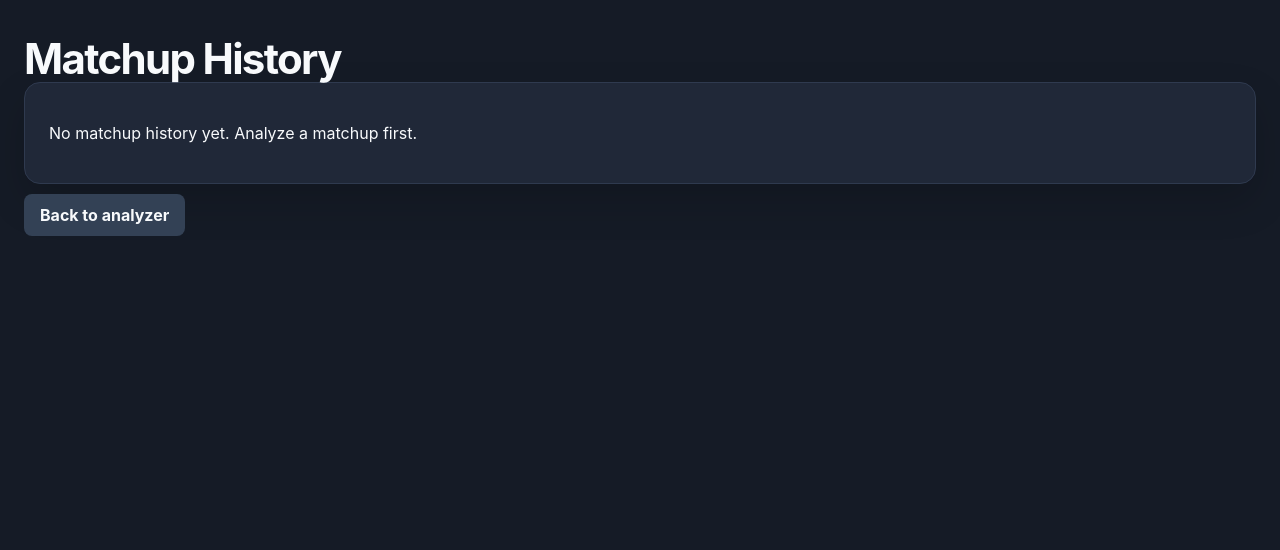
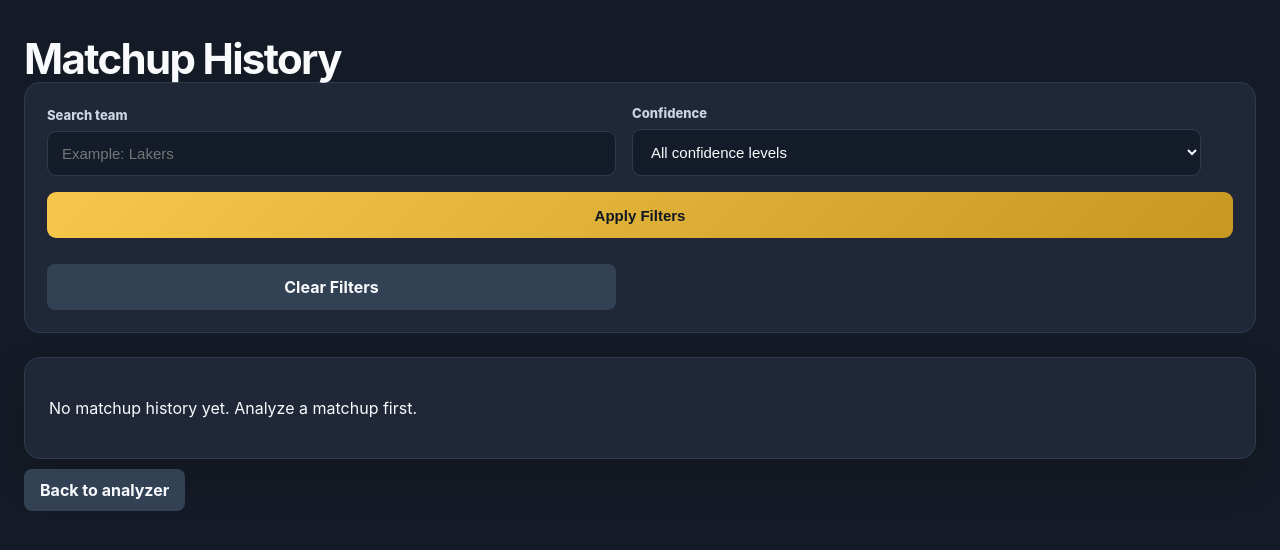
Before and after one commit to krugereth/nba_matchup_analyzer, a Flask app: page /history in a window 1280 px wide. Shown: the part 64-614 px from the top of the page. Run offline with Flask 3, Linux system fonts and the light colour scheme; data that the repository does not hold is empty.

Commit message:
add a search and filter by confidence levels for matchup history

```diff
--- a/app.py
+++ b/app.py
@@ -115,8 +115,23 @@
 
 @app.route("/history", methods=["GET"])
 def history():
-    matchups = get_recent_matchups()
-    return render_template("history.html", matchups=matchups)
+    team_query = request.args.get("team", "").strip()
+    confidence_filter = request.args.get("confidence", "").strip()
+
+    if confidence_filter not in ["Low", "Medium", "High"]:
+        confidence_filter = None
+
+    matchups = get_recent_matchups(
+        team_query=team_query,
+        confidence_filter=confidence_filter
+    )
+
+    return render_template(
+        "history.html",
+        matchups=matchups,
+        team_query=team_query,
+        confidence_filter=confidence_filter
+    )
 
 @app.route("/history/<int:matchup_id>/delete", methods=["POST"])
 def delete_history_item(matchup_id):
--- a/database.py
+++ b/database.py
@@ -58,21 +58,46 @@
     connection.close()
 
 
-def get_recent_matchups(limit=10):
+def get_recent_matchups(limit=20, team_query=None, confidence_filter=None):
     connection = get_connection()
     connection.row_factory = sqlite3.Row
     cursor = connection.cursor()
 
-    cursor.execute("""
+    query = """
         SELECT *
         FROM matchup_history
+        WHERE 1 = 1
+    """
+
+    params = []
+
+    if team_query:
+        query += """
+            AND (
+                team_a LIKE ?
+                OR team_b LIKE ?
+                OR favored_team LIKE ?
+            )
+        """
+        search_value = f"%{team_query}%"
+        params.extend([search_value, search_value, search_value])
+
+    if confidence_filter:
+        query += """
+            AND confidence = ?
+        """
+        params.append(confidence_filter)
+
+    query += """
         ORDER BY created_at DESC
         LIMIT ?
-    """, (limit,))
+    """
+    params.append(limit)
 
+    cursor.execute(query, params)
     matchups = cursor.fetchall()
+
     connection.close()
-
     return matchups
 
 def delete_matchup(matchup_id):
--- a/static/styles.css
+++ b/static/styles.css
@@ -589,3 +589,48 @@
 .danger-button:hover {
     background: rgba(239, 107, 107, 0.22);
 }
+
+.history-filter-panel {
+    background: var(--bg-card);
+    border: 1px solid var(--border);
+    border-radius: 16px;
+    padding: 22px;
+    margin-bottom: 24px;
+}
+
+.history-filter-form {
+    display: grid;
+    grid-template-columns: 1fr 1fr auto auto;
+    gap: 16px;
+    align-items: end;
+}
+
+input {
+    width: 100%;
+    padding: 13px 14px;
+    border-radius: 9px;
+    font-size: 15px;
+    background: var(--bg-input);
+    border: 1px solid var(--border);
+    color: var(--text-main);
+}
+
+input:focus {
+    outline: none;
+    border-color: var(--gold);
+}
+
+.history-filter-form .primary-button,
+.history-filter-form .secondary-link {
+    height: 46px;
+    display: flex;
+    align-items: center;
+    justify-content: center;
+    white-space: nowrap;
+}
+
+@media (max-width: 800px) {
+    .history-filter-form {
+        grid-template-columns: 1fr;
+    }
+}
--- a/templates/history.html
+++ b/templates/history.html
@@ -4,6 +4,34 @@
 
 {% block content %}
     <h1>Matchup History</h1>
+
+    <section class="history-filter-panel">
+    <form action="/history" method="GET" class="history-filter-form">
+        <div class="form-column">
+            <label for="team">Search team</label>
+            <input
+                type="text"
+                name="team"
+                id="team"
+                value="{{ team_query }}"
+                placeholder="Example: Lakers"
+            >
+        </div>
+
+        <div class="form-column">
+            <label for="confidence">Confidence</label>
+            <select name="confidence" id="confidence">
+                <option value="">All confidence levels</option>
+                <option value="Low" {% if confidence_filter == "Low" %}selected{% endif %}>Low</option>
+                <option value="Medium" {% if confidence_filter == "Medium" %}selected{% endif %}>Medium</option>
+                <option value="High" {% if confidence_filter == "High" %}selected{% endif %}>High</option>
+            </select>
+        </div>
+
+        <button type="submit" class="primary-button">Apply Filters</button>
+        <a href="/history" class="secondary-link">Clear Filters</a>
+    </form>
+</section>
 
     {% if matchups %}
         <div class="history-list">
```
